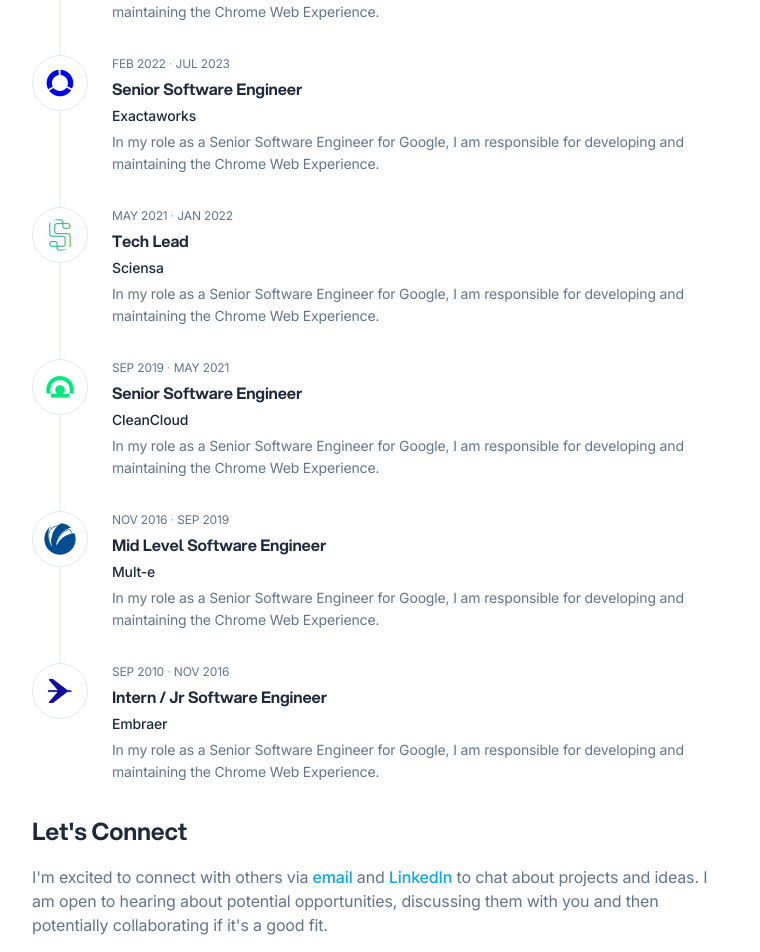
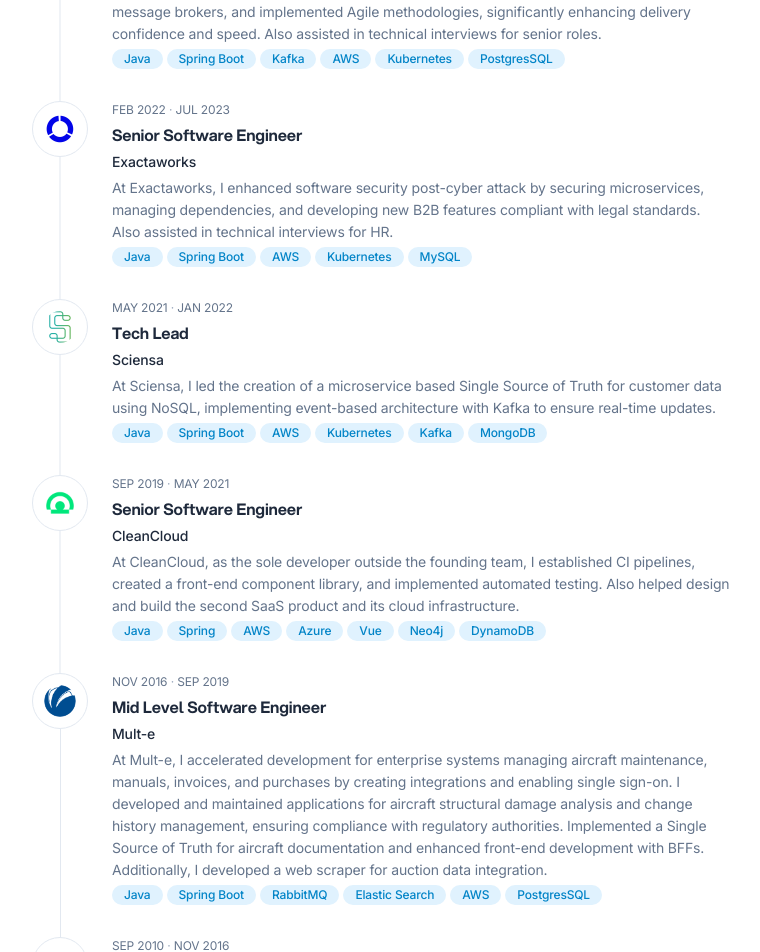
Before and after one commit to igventurelli/igventurelli.github.io, a Next.js app: page /about in a window 1280 px wide. Shown: the part 1300-2252 px from the top of the page, without its empty margins (120-880 px from the left). Built offline with nearby package versions, Linux system fonts and the light colour scheme.

Commit message:
chore(about): finishing about page

```diff
--- a/components/experience.tsx
+++ b/components/experience.tsx
@@ -27,7 +27,27 @@ export default function Experience() {
               <div className="text-xs text-slate-500 uppercase">Jul 2023 <span className="text-slate-400 dark:text-slate-600">·</span> Present</div>
               <div className="font-aspekta font-[650] text-slate-800 dark:text-slate-100">Senior Software Engineer</div>
               <div className="text-sm font-medium text-slate-800 dark:text-slate-100">Truelogic</div>
-              <div className="text-sm text-slate-500 dark:text-slate-400">In my role as a Senior Software Engineer for Google, I am responsible for developing and maintaining the Chrome Web Experience.</div>
+              <div className="text-sm text-slate-500 dark:text-slate-400">
+                At Truelogic, I optimized software testing processes, introduced embedded data stores and message brokers, and implemented Agile methodologies, significantly enhancing delivery confidence and speed. Also assisted in technical interviews for senior roles.
+              </div>
+              <div className="text-xs inline-flex items-center font-medium bg-sky-100 text-sky-600 dark:bg-sky-700 dark:text-sky-300 rounded-full text-center px-3 h-5 mr-1">
+                Java
+              </div>
+              <div className="text-xs inline-flex items-center font-medium bg-sky-100 text-sky-600 dark:bg-sky-700 dark:text-sky-300 rounded-full text-center px-3 h-5 mr-1">
+                Spring Boot
+              </div>
+              <div className="text-xs inline-flex items-center font-medium bg-sky-100 text-sky-600 dark:bg-sky-700 dark:text-sky-300 rounded-full text-center px-3 h-5 mr-1">
+                Kafka
+              </div>
+              <div className="text-xs inline-flex items-center font-medium bg-sky-100 text-sky-600 dark:bg-sky-700 dark:text-sky-300 rounded-full text-center px-3 h-5 mr-1">
+                AWS
+              </div>
+              <div className="text-xs inline-flex items-center font-medium bg-sky-100 text-sky-600 dark:bg-sky-700 dark:text-sky-300 rounded-full text-center px-3 h-5 mr-1">
+                Kubernetes
+              </div>
+              <div className="text-xs inline-flex items-center font-medium bg-sky-100 text-sky-600 dark:bg-sky-700 dark:text-sky-300 rounded-full text-center px-3 h-5 mr-1">
+                PostgresSQL
+              </div>
             </div>
           </div>
         </li>
@@ -47,7 +67,24 @@ export default function Experience() {
               <div className="text-xs text-slate-500 uppercase">Feb 2022 <span className="text-slate-400 dark:text-slate-600">·</span> Jul 2023</div>
               <div className="font-aspekta font-[650] text-slate-800 dark:text-slate-100">Senior Software Engineer</div>
               <div className="text-sm font-medium text-slate-800 dark:text-slate-100">Exactaworks</div>
-              <div className="text-sm text-slate-500 dark:text-slate-400">In my role as a Senior Software Engineer for Google, I am responsible for developing and maintaining the Chrome Web Experience.</div>
+              <div className="text-sm text-slate-500 dark:text-slate-400">
+                At Exactaworks, I enhanced software security post-cyber attack by securing microservices, managing dependencies, and developing new B2B features compliant with legal standards. Also assisted in technical interviews for HR.
+              </div>
+              <div className="text-xs inline-flex items-center font-medium bg-sky-100 text-sky-600 dark:bg-sky-700 dark:text-sky-300 rounded-full text-center px-3 h-5 mr-1">
+                Java
+              </div>
+              <div className="text-xs inline-flex items-center font-medium bg-sky-100 text-sky-600 dark:bg-sky-700 dark:text-sky-300 rounded-full text-center px-3 h-5 mr-1">
+                Spring Boot
+              </div>
+              <div className="text-xs inline-flex items-center font-medium bg-sky-100 text-sky-600 dark:bg-sky-700 dark:text-sky-300 rounded-full text-center px-3 h-5 mr-1">
+                AWS
+              </div>
+              <div className="text-xs inline-flex items-center font-medium bg-sky-100 text-sky-600 dark:bg-sky-700 dark:text-sky-300 rounded-full text-center px-3 h-5 mr-1">
+                Kubernetes
+              </div>
+              <div className="text-xs inline-flex items-center font-medium bg-sky-100 text-sky-600 dark:bg-sky-700 dark:text-sky-300 rounded-full text-center px-3 h-5 mr-1">
+                MySQL
+              </div>
             </div>
           </div>
         </li>
@@ -67,7 +104,27 @@ export default function Experience() {
               <div className="text-xs text-slate-500 uppercase">May 2021 <span className="text-slate-400 dark:text-slate-600">·</span> Jan 2022</div>
               <div className="font-aspekta font-[650] text-slate-800 dark:text-slate-100">Tech Lead</div>
               <div className="text-sm font-medium text-slate-800 dark:text-slate-100">Sciensa</div>
-              <div className="text-sm text-slate-500 dark:text-slate-400">In my role as a Senior Software Engineer for Google, I am responsible for developing and maintaining the Chrome Web Experience.</div>
+              <div className="text-sm text-slate-500 dark:text-slate-400">
+                At Sciensa, I led the creation of a microservice based Single Source of Truth for customer data using NoSQL, implementing event-based architecture with Kafka to ensure real-time updates.
+              </div>
+              <div className="text-xs inline-flex items-center font-medium bg-sky-100 text-sky-600 dark:bg-sky-700 dark:text-sky-300 rounded-full text-center px-3 h-5 mr-1">
+                Java
+              </div>
+              <div className="text-xs inline-flex items-center font-medium bg-sky-100 text-sky-600 dark:bg-sky-700 dark:text-sky-300 rounded-full text-center px-3 h-5 mr-1">
+                Spring Boot
+              </div>
+              <div className="text-xs inline-flex items-center font-medium bg-sky-100 text-sky-600 dark:bg-sky-700 dark:text-sky-300 rounded-full text-center px-3 h-5 mr-1">
+                AWS
+              </div>
+              <div className="text-xs inline-flex items-center font-medium bg-sky-100 text-sky-600 dark:bg-sky-700 dark:text-sky-300 rounded-full text-center px-3 h-5 mr-1">
+                Kubernetes
+              </div>
+              <div className="text-xs inline-flex items-center font-medium bg-sky-100 text-sky-600 dark:bg-sky-700 dark:text-sky-300 rounded-full text-center px-3 h-5 mr-1">
+                Kafka
+              </div>
+              <div className="text-xs inline-flex items-center font-medium bg-sky-100 text-sky-600 dark:bg-sky-700 dark:text-sky-300 rounded-full text-center px-3 h-5 mr-1">
+                MongoDB
+              </div>
             </div>
           </div>
         </li>
@@ -87,7 +144,30 @@ export default function Experience() {
               <div className="text-xs text-slate-500 uppercase">Sep 2019 <span className="text-slate-400 dark:text-slate-600">·</span> May 2021</div>
               <div className="font-aspekta font-[650] text-slate-800 dark:text-slate-100">Senior Software Engineer</div>
               <div className="text-sm font-medium text-slate-800 dark:text-slate-100">CleanCloud</div>
-              <div className="text-sm text-slate-500 dark:text-slate-400">In my role as a Senior Software Engineer for Google, I am responsible for developing and maintaining the Chrome Web Experience.</div>
+              <div className="text-sm text-slate-500 dark:text-slate-400">
+                At CleanCloud, as the sole developer outside the founding team, I established CI pipelines, created a front-end component library, and implemented automated testing. Also helped design and build the second SaaS product and its cloud infrastructure.
+              </div>
+              <div className="text-xs inline-flex items-center font-medium bg-sky-100 text-sky-600 dark:bg-sky-700 dark:text-sky-300 rounded-full text-center px-3 h-5 mr-1">
+                Java
+              </div>
+              <div className="text-xs inline-flex items-center font-medium bg-sky-100 text-sky-600 dark:bg-sky-700 dark:text-sky-300 rounded-full text-center px-3 h-5 mr-1">
+                Spring
+              </div>
+              <div className="text-xs inline-flex items-center font-medium bg-sky-100 text-sky-600 dark:bg-sky-700 dark:text-sky-300 rounded-full text-center px-3 h-5 mr-1">
+                AWS
+              </div>
+              <div className="text-xs inline-flex items-center font-medium bg-sky-100 text-sky-600 dark:bg-sky-700 dark:text-sky-300 rounded-full text-center px-3 h-5 mr-1">
+                Azure
+              </div>
+              <div className="text-xs inline-flex items-center font-medium bg-sky-100 text-sky-600 dark:bg-sky-700 dark:text-sky-300 rounded-full text-center px-3 h-5 mr-1">
+                Vue
+              </div>
+              <div className="text-xs inline-flex items-center font-medium bg-sky-100 text-sky-600 dark:bg-sky-700 dark:text-sky-300 rounded-full text-center px-3 h-5 mr-1">
+                Neo4j
+              </div>
+              <div className="text-xs inline-flex items-center font-medium bg-sky-100 text-sky-600 dark:bg-sky-700 dark:text-sky-300 rounded-full text-center px-3 h-5 mr-1">
+                DynamoDB
+              </div>
             </div>
           </div>
         </li>
@@ -107,7 +187,27 @@ export default function Experience() {
               <div className="text-xs text-slate-500 uppercase">Nov 2016 <span className="text-slate-400 dark:text-slate-600">·</span> Sep 2019</div>
               <div className="font-aspekta font-[650] text-slate-800 dark:text-slate-100">Mid Level Software Engineer</div>
               <div className="text-sm font-medium text-slate-800 dark:text-slate-100">Mult-e</div>
-              <div className="text-sm text-slate-500 dark:text-slate-400">In my role as a Senior Software Engineer for Google, I am responsible for developing and maintaining the Chrome Web Experience.</div>
+              <div className="text-sm text-slate-500 dark:text-slate-400">
+                At Mult-e, I accelerated development for enterprise systems managing aircraft maintenance, manuals, invoices, and purchases by creating integrations and enabling single sign-on. I developed and maintained applications for aircraft structural damage analysis and change history management, ensuring compliance with regulatory authorities. Implemented a Single Source of Truth for aircraft documentation and enhanced front-end development with BFFs. Additionally, I developed a web scraper for auction data integration.
+              </div>
+              <div className="text-xs inline-flex items-center font-medium bg-sky-100 text-sky-600 dark:bg-sky-700 dark:text-sky-300 rounded-full text-center px-3 h-5 mr-1">
+                Java
+              </div>
+              <div className="text-xs inline-flex items-center font-medium bg-sky-100 text-sky-600 dark:bg-sky-700 dark:text-sky-300 rounded-full text-center px-3 h-5 mr-1">
+                Spring Boot
+              </div>
+              <div className="text-xs inline-flex items-center font-medium bg-sky-100 text-sky-600 dark:bg-sky-700 dark:text-sky-300 rounded-full text-center px-3 h-5 mr-1">
+                RabbitMQ
+              </div>
+              <div className="text-xs inline-flex items-center font-medium bg-sky-100 text-sky-600 dark:bg-sky-700 dark:text-sky-300 rounded-full text-center px-3 h-5 mr-1">
+                Elastic Search
+              </div>
+              <div className="text-xs inline-flex items-center font-medium bg-sky-100 text-sky-600 dark:bg-sky-700 dark:text-sky-300 rounded-full text-center px-3 h-5 mr-1">
+                AWS
+              </div>
+              <div className="text-xs inline-flex items-center font-medium bg-sky-100 text-sky-600 dark:bg-sky-700 dark:text-sky-300 rounded-full text-center px-3 h-5 mr-1">
+                PostgresSQL
+              </div>
             </div>
           </div>
         </li>
@@ -127,7 +227,21 @@ export default function Experience() {
               <div className="text-xs text-slate-500 uppercase">Sep 2010 <span className="text-slate-400 dark:text-slate-600">·</span> Nov 2016</div>
               <div className="font-aspekta font-[650] text-slate-800 dark:text-slate-100">Intern / Jr Software Engineer</div>
               <div className="text-sm font-medium text-slate-800 dark:text-slate-100">Embraer</div>
-              <div className="text-sm text-slate-500 dark:text-slate-400">In my role as a Senior Software Engineer for Google, I am responsible for developing and maintaining the Chrome Web Experience.</div>
+              <div className="text-sm text-slate-500 dark:text-slate-400">
+                I began my career developing applications to present aircraft data and charts to leadership, integrating data from ERP systems and spreadsheets into internal databases and displaying it via web applications.
+              </div>
+              <div className="text-xs inline-flex items-center font-medium bg-sky-100 text-sky-600 dark:bg-sky-700 dark:text-sky-300 rounded-full text-center px-3 h-5 mr-1">
+                Java
+              </div>
+              <div className="text-xs inline-flex items-center font-medium bg-sky-100 text-sky-600 dark:bg-sky-700 dark:text-sky-300 rounded-full text-center px-3 h-5 mr-1">
+                JSF
+              </div>
+              <div className="text-xs inline-flex items-center font-medium bg-sky-100 text-sky-600 dark:bg-sky-700 dark:text-sky-300 rounded-full text-center px-3 h-5 mr-1">
+                Oracle
+              </div>
+              <div className="text-xs inline-flex items-center font-medium bg-sky-100 text-sky-600 dark:bg-sky-700 dark:text-sky-300 rounded-full text-center px-3 h-5 mr-1">
+                MySQL
+              </div>
             </div>
           </div>
         </li>
```
